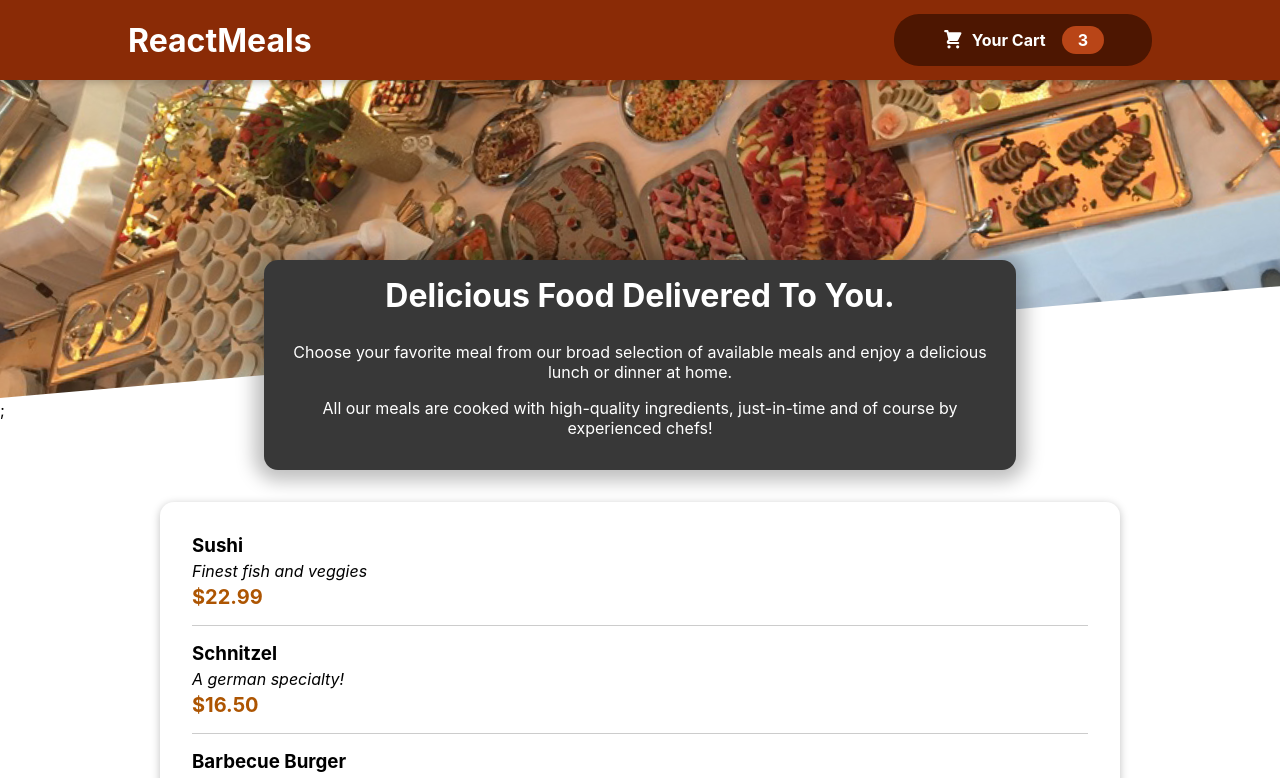
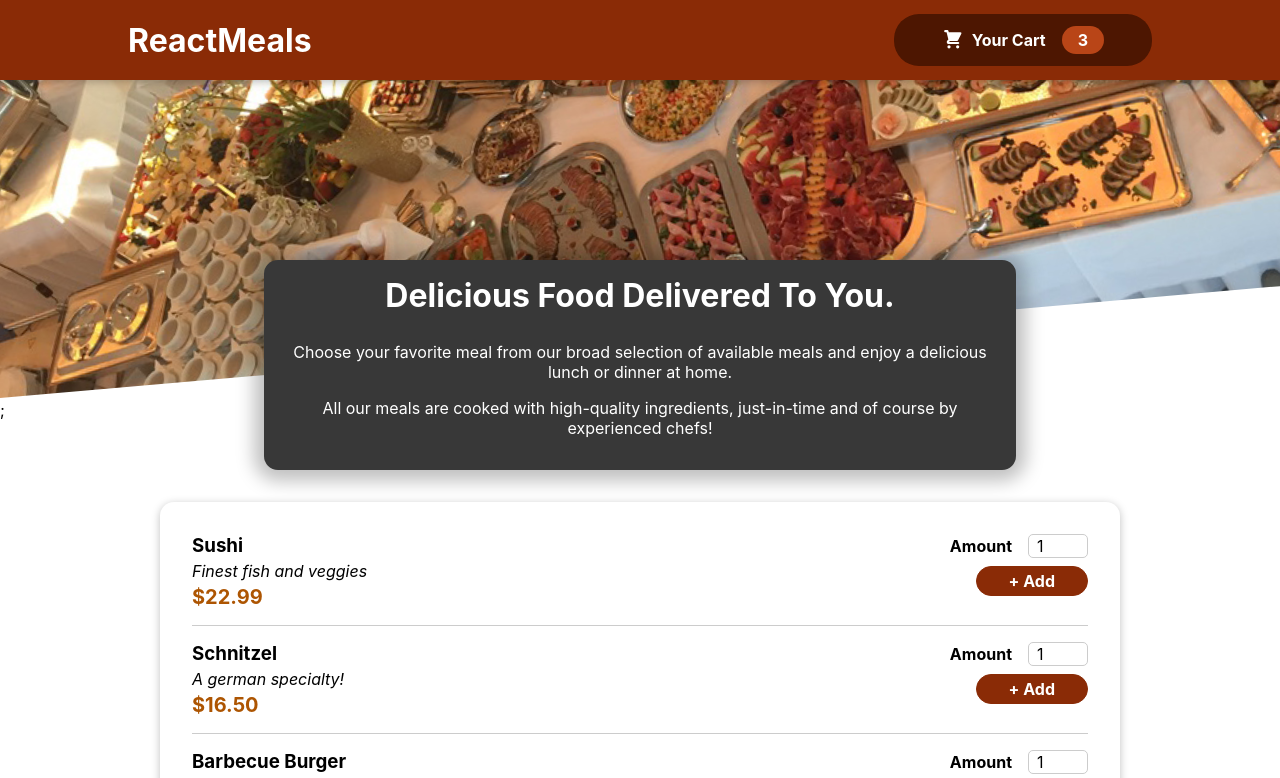
Before and after one commit to DrdroidAkshay/reactmeals-a-foodorderingapp, a React (Create React App) app: page / in a window 1280 px wide. Shown: the top 778 px of the page. Built offline with nearby package versions, Linux system fonts and the light colour scheme.

Commit message:
"Meal item form frontend completed"

```diff
--- a/src/Components/Meals/MealItem.js
+++ b/src/Components/Meals/MealItem.js
@@ -1,5 +1,6 @@
 import React from "react";
 import Styles from "./MealItem.module.css";
+import MealItemForm from "./MealItemForm";
 const MealItem = (props) => {
   return (
     <li className={Styles.meal}>
@@ -8,7 +9,9 @@
         <div className={Styles.description}>{props.mealdescription}</div>
         <div className={Styles.price}>{`$${props.mealprice.toFixed(2)}`}</div>
       </div>
-      <div></div>
+      <div>
+        <MealItemForm />
+      </div>
     </li>
   );
 };
--- a/src/Components/Meals/MealItemForm.js
+++ b/src/Components/Meals/MealItemForm.js
@@ -0,0 +1,22 @@
+import Input from "../UI/Input";
+import Styles from "./MealItemForm.module.css";
+
+const MealItemForm = (prop) => {
+  return (
+    <form className={Styles.form}>
+      <Input
+        label="Amount"
+        input={{
+          id: "amount",
+          type: "number",
+          min: "1",
+          max: "5",
+          steps: "1",
+          defaultValue: "1",
+        }}
+      />
+      <button>+ Add</button>
+    </form>
+  );
+};
+export default MealItemForm;
--- a/src/Components/Meals/MealItemForm.module.css
+++ b/src/Components/Meals/MealItemForm.module.css
@@ -0,0 +1,20 @@
+.form {
+  text-align: right;
+}
+
+.form button {
+  font: inherit;
+  cursor: pointer;
+  background-color: #8a2b06;
+  border: 1px solid #8a2b06;
+  color: white;
+  padding: 0.25rem 2rem;
+  border-radius: 20px;
+  font-weight: bold;
+}
+
+.form button:hover,
+.form button:active {
+  background-color: #641e03;
+  border-color: #641e03;
+}
--- /dev/null
+++ b/src/Components/UI/Input.js
@@ -0,0 +1,10 @@
+import Styles from "./Input.module.css";
+const Input = (props) => {
+  return (
+    <div className={Styles.input}>
+      <label htmlFor={props.input.id}>{props.label}</label>
+      <input id={props.input.id} {...props.input} />
+    </div>
+  );
+};
+export default Input;
--- /dev/null
+++ b/src/Components/UI/Input.module.css
@@ -0,0 +1,18 @@
+.input {
+  display: flex;
+  align-items: center;
+  margin-bottom: 0.5rem;
+}
+
+.input label {
+  font-weight: bold;
+  margin-right: 1rem;
+}
+
+.input input {
+  width: 3rem;
+  border-radius: 5px;
+  border: 1px solid #ccc;
+  font: inherit;
+  padding-left: 0.5rem;
+}
```
